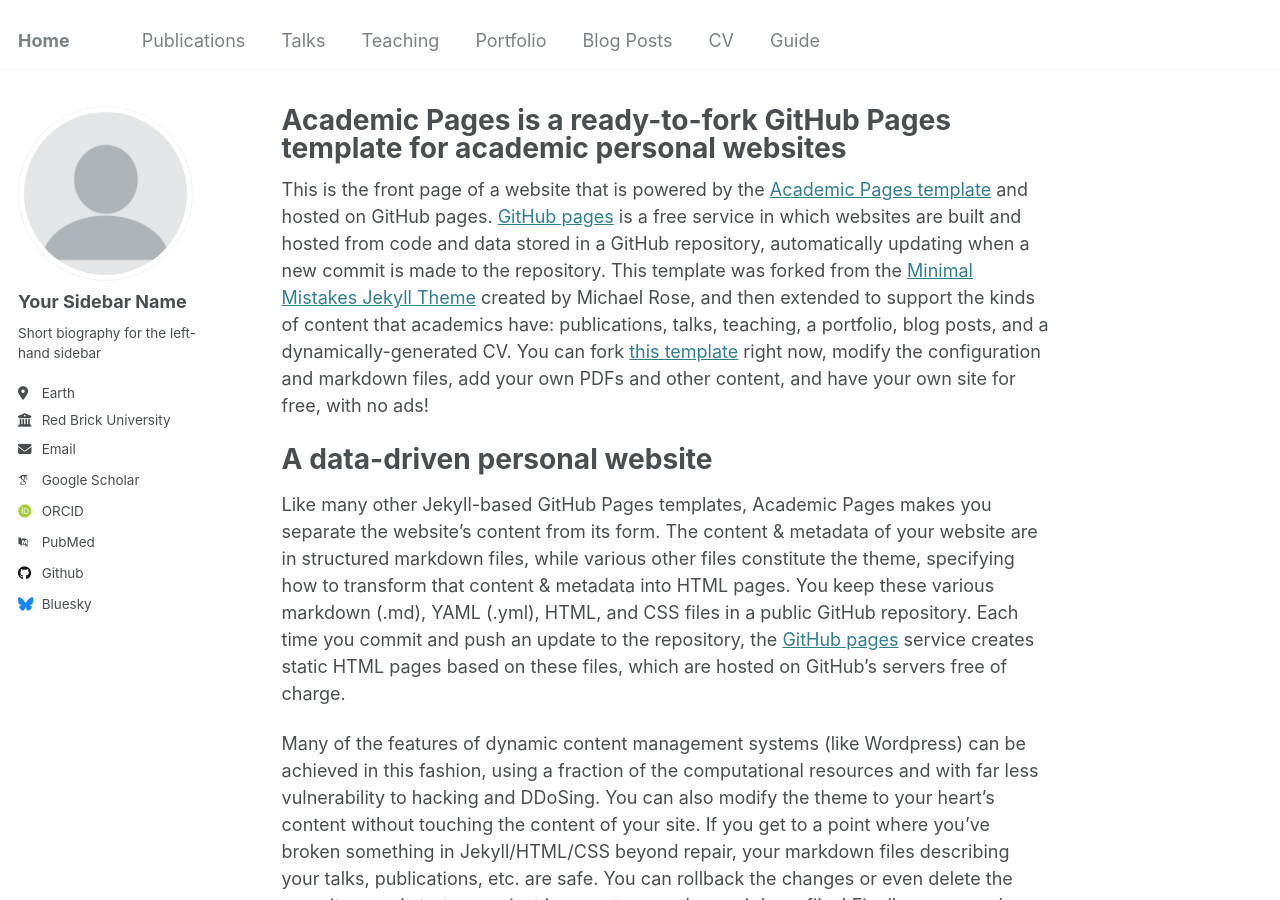
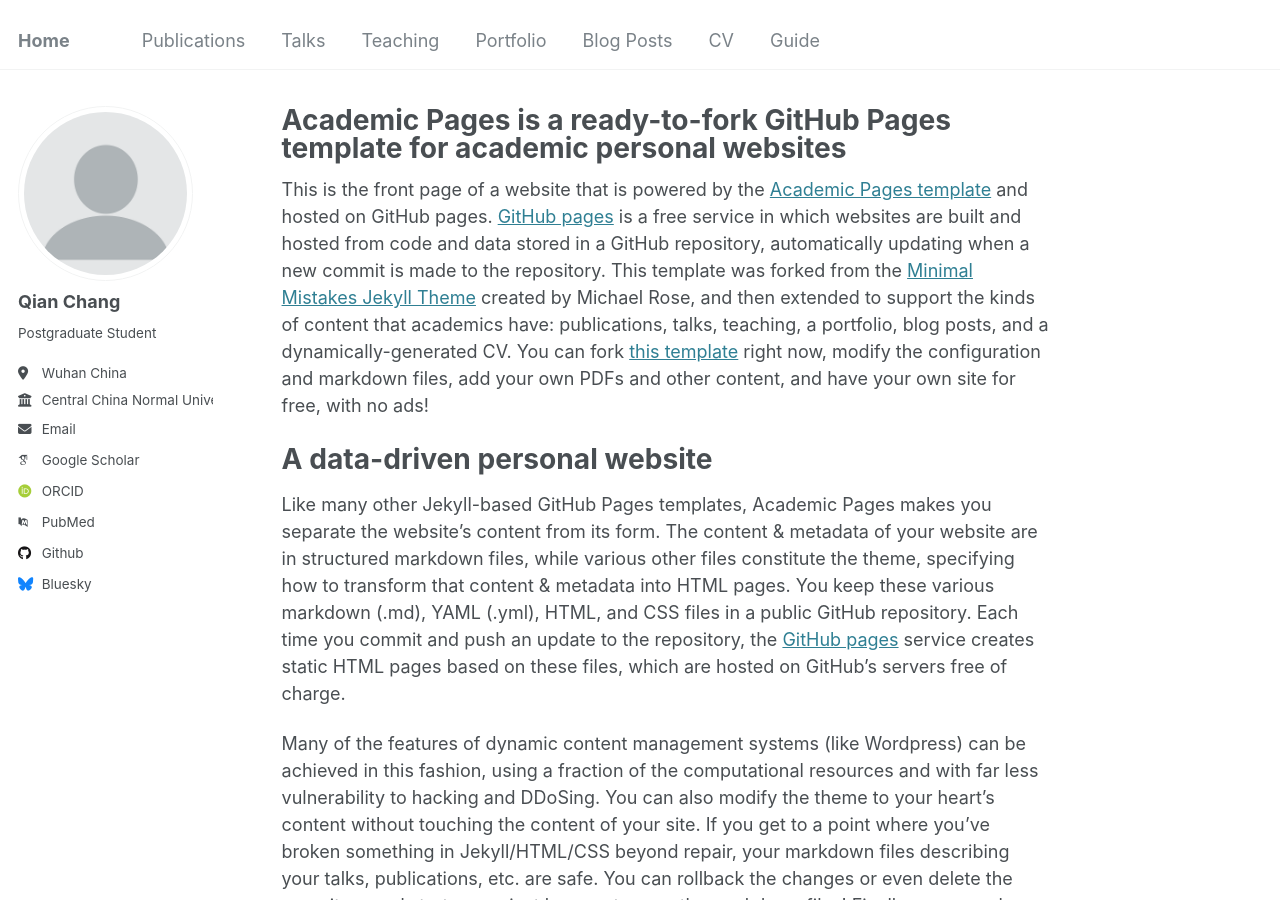
Before and after one commit to QianChang-page/QianChang-page.github.io, a Jekyll site: the page built from _pages/about.md, in a window 1280 px wide and 900 px high. Built offline with Jekyll 4.4.1, drawn with Linux system fonts in a browser that asks for light colours; some web fonts are replaced.

Commit message:
Update _config.yml

```diff
--- a/_config.yml
+++ b/_config.yml
@@ -22,13 +22,13 @@
 author:
   # Biographic information
   avatar           : "profile.png"
-  name             : "Your Sidebar Name"
+  name             : "Qian Chang"
   pronouns         : # example: "she/her"
-  bio              : "Short biography for the left-hand sidebar"
-  location         : "Earth"
-  employer         : "Red Brick University"
+  bio              : "Postgraduate Student"
+  location         : "Wuhan China"
+  employer         : "Central China Normal University"
   uri              : # URL
-  email            : "none@example.org"
+  email            : "changqian@mails.ccnu.edu.cn"
 
   # Academic websites
   arxiv            : # URL - Update with the correct link to your profile
```
